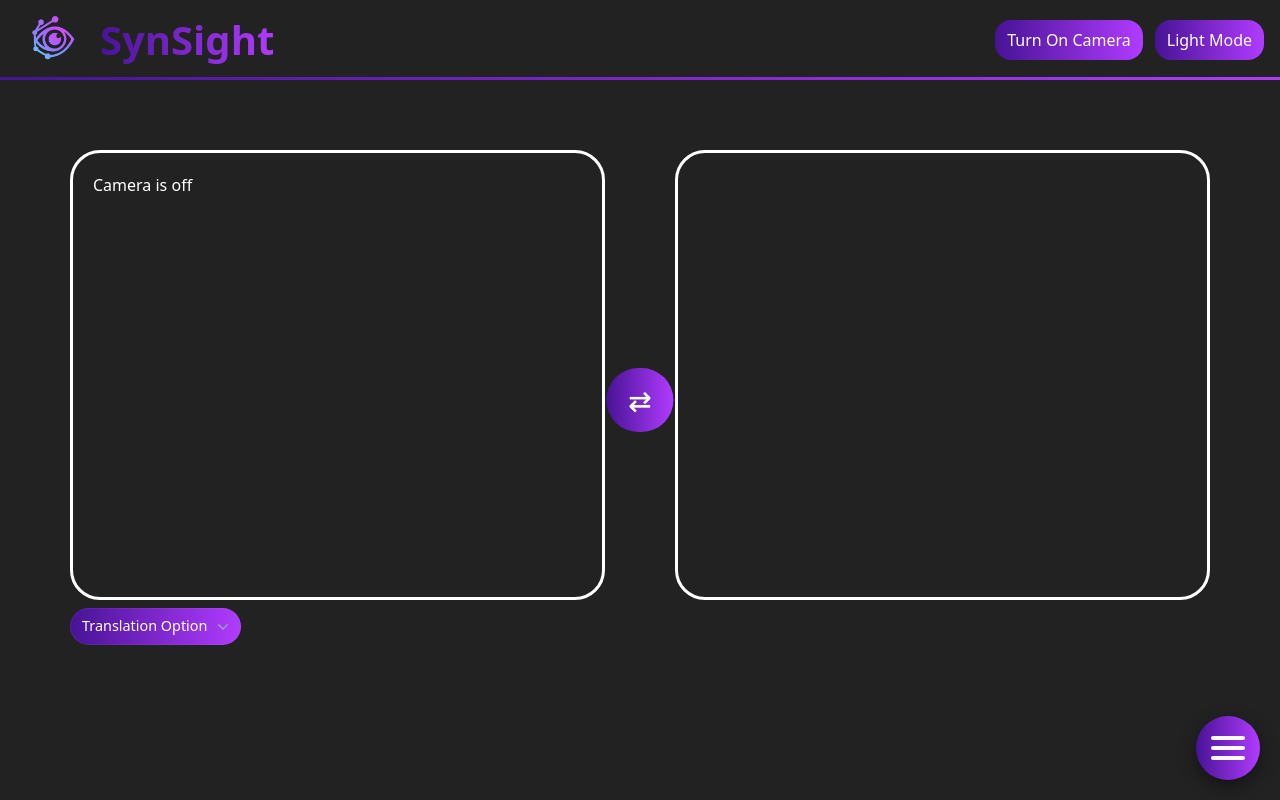
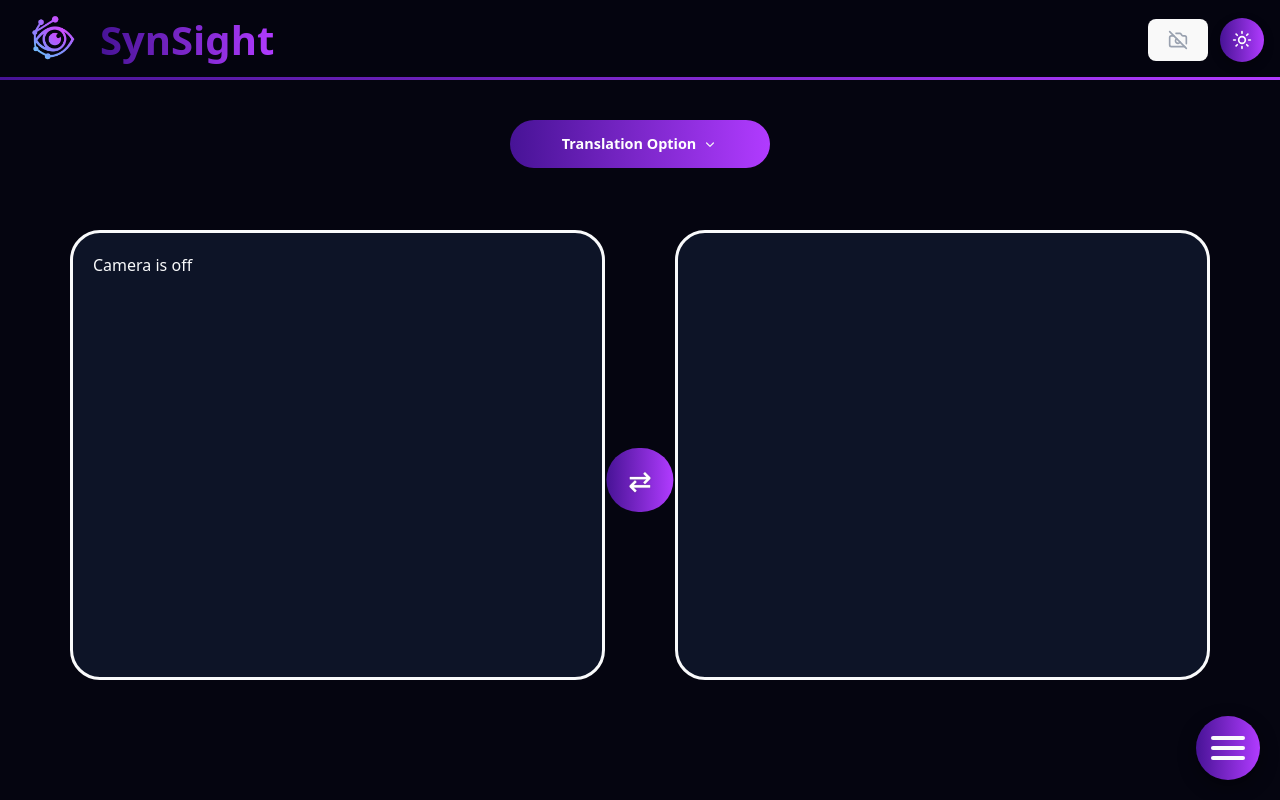
Before and after one commit to AlexTran01/ASL_English_translator_frontend, a React (Vite) app: page / in a window 1280 px wide. Both pictures are taken after a click on the button "Enter SynSight". Built offline with nearby package versions, Linux system fonts and the light colour scheme.

Commit message:
kill me pls

```diff
--- a/package.json
+++ b/package.json
@@ -15,6 +15,7 @@
     "@mediapipe/camera_utils": "^0.3.1675466862",
     "@mediapipe/hands": "^0.4.1675469240",
     "bootstrap": "^5.3.8",
+    "lucide-react": "^0.553.0",
     "react": "^19.1.1",
     "react-bootstrap": "^2.10.10",
     "react-dom": "^19.1.1",
--- a/src/App.tsx
+++ b/src/App.tsx
@@ -7,6 +7,8 @@ import RightComponent from './components/RightComponet.jsx';
 import Demo from './components/Demo.jsx'
 import Switcher4 from './components/Switcher4.jsx'
 import OptionDropdown from './components/OptionDropdown.jsx'
+import { Camera, CameraOff, Sun, Moon, MegaphoneOff, Megaphone } from "lucide-react";
+
 
 // 👇 add this import for your logo
 import synsightLogo from './assets/ChatGPT Image Nov 9, 2025, 02_49_32 AM.png'
@@ -71,24 +73,67 @@ function App({ onGoHome }: AppProps) {
           </div>
         </div>
 
+        <div className="flex items-center gap-3">
+          {camera_state && (
+            <button
+              onClick={toggleTranslate}
+              className={`p-3 rounded-full transition-all ${translate
+                ? 'camera-on-gradient text-white'
+                : !lightMode
+                  ? 'bg-gray-700 text-gray-400'
+                  : 'bg-gray-300 text-gray-600'
+                }`}
+              aria-label={translate ? "Stop translating" : "Start translating"}
+            >
+              {translate ? (
+                <Megaphone className="w-5 h-5" />
+              ) : (
+                <MegaphoneOff className="w-5 h-5" />
+              )}
+            </button>
+          )}
 
-        <div className="flex gap-3">
-
-           {camera_state && (<button className='start-translate-btn' onClick={toggleTranslate}>
-          {translate ? "stop translating" : "start translating"}
-        </button>
-        )}
-
-          <button className='turn-on-camera-btn' onClick={toggleCamera}>
-            Turn {camera_state ? "Off" : "On"} Camera
+          {/* Camera widget */}
+          <button
+            onClick={toggleCamera}
+            className={`p-3 rounded-full transition-all ${camera_state
+              ? 'camera-on-gradient text-white'
+              : !lightMode
+                ? 'bg-gray-700 text-gray-400'
+                : 'bg-gray-300 text-gray-600'
+              }`}
+          >
+            {camera_state ? (
+              <Camera className="w-5 h-5" />
+            ) : (
+              <CameraOff className="w-5 h-5" />
+            )}
           </button>
 
-          {/* Light mode toggle button */}
-          <button className='turn-on-camera-btn' onClick={handleToggleLightMode}>
-            {lightMode ? "Dark Mode" : "Light Mode"}
+
+          {/* Dark/light mode widget */}
+          <button
+            onClick={handleToggleLightMode}
+            className="theme-toggle-btn"
+            aria-label={lightMode ? "Switch to dark mode" : "Switch to light mode"}
+          >
+            {lightMode ? (
+              <Moon className="w-5 h-5 text-white" />
+            ) : (
+              <Sun className="w-5 h-5 text-white" />
+            )}
           </button>
+
+        </div>
+
+      </div>
+
+      <div className="mt-4 flex justify-center relative h-16">
+        <div className="absolute top-6">
+          <OptionDropdown selected={selected} setSelected={setSelected} />
         </div>
       </div>
+
 
       <div className="main-container">
 
@@ -106,9 +151,7 @@ function App({ onGoHome }: AppProps) {
           </div>
         </div>
 
-        <OptionDropdown selected={selected} setSelected={setSelected} />
-
-        {showDemo && <Demo output={output}/>}
+        {showDemo && <Demo output={output} />}
 
         {/* Floating burger with Home + demo switch inside */}
         <div className={`fab-wrapper ${navOpen ? 'open' : ''}`}>
--- a/src/components/OptionDropdown.jsx
+++ b/src/components/OptionDropdown.jsx
@@ -1,35 +1,40 @@
 import { Menu, MenuButton, MenuItem, MenuItems } from '@headlessui/react'
 import { ChevronDownIcon } from '@heroicons/react/20/solid'
 
-export default function Example({ selected, setSelected }) {
-
+export default function OptionDropdown({ selected, setSelected }) {
   return (
-    <Menu as="div" className="relative inline-block mt-2 justify-end">
+    <Menu as="div" className="relative inline-block">
       <MenuButton
-        className="translation-option-btn inline-flex w-full justify-center gap-x-1.5 rounded-md px-3 py-2 text-sm font-semibold inset-ring-1 inset-ring-white/5 bg-white/10 text-white hover:bg-white/20"
+        className="translation-option-btn inline-flex items-center gap-x-1.5"
       >
         {selected}
-        <ChevronDownIcon aria-hidden="true" className="-mr-1 size-5 text-gray-400" />
+        <ChevronDownIcon
+          aria-hidden="true"
+          className="size-4 text-gray-100"
+        />
       </MenuButton>
 
       <MenuItems
         transition
-        className="absolute left-0 z-10 mt-2 w-56 origin-top-left rounded-md bg-gray-800 outline-1 -outline-offset-1 outline-white/10 transition data-closed:scale-95 data-closed:transform data-closed:opacity-0 data-enter:duration-100 data-enter:ease-out data-leave:duration-75 data-leave:ease-in"
+        className="absolute left-0 z-10 mt-2 w-64 origin-top-left rounded-md bg-gray-800 outline-1 -outline-offset-1 outline-white/10 transition data-closed:scale-95 data-closed:transform data-closed:opacity-0 data-enter:duration-100 data-enter:ease-out data-leave:duration-75 data-leave:ease-in"
       >
-
         <div className="py-1">
           <MenuItem>
             <div
               className="cursor-pointer block px-4 py-2 text-sm text-gray-300 data-focus:bg-white/5 data-focus:text-white data-focus:outline-hidden"
-              onClick={()=> setSelected("Letter Level")}
+              onClick={() =>
+                setSelected("Letter Level-Trained AI model")
+              }
             >
-              Letter Level
+              Letter Level-Trained AI model
             </div>
           </MenuItem>
           <MenuItem>
             <div
               className="cursor-pointer block px-4 py-2 text-sm text-gray-300 data-focus:bg-white/5 data-focus:text-white data-focus:outline-hidden"
-              onClick={() => setSelected("Word Level-Trained AI model")}
+              onClick={() =>
+                setSelected("Word Level-Trained AI model")
+              }
             >
               Word Level-Trained AI model
             </div>
@@ -37,7 +42,9 @@ export default function Example({ selected, setSelected }) {
           <MenuItem>
             <div
               className="cursor-pointer block px-4 py-2 text-sm text-gray-300 data-focus:bg-white/5 data-focus:text-white data-focus:outline-hidden"
-              onClick={() => setSelected("World Level-Google Gemini")}
+              onClick={() =>
+                setSelected("World Level-Google Gemini")
+              }
             >
               World Level-Google Gemini
             </div>
--- a/src/styling/App.css
+++ b/src/styling/App.css
@@ -16,11 +16,12 @@ body.light-mode .project-name {
 /* === THEME VARIABLES === */
 :root {
   /* default = dark mode */
-  --page-bg: #222222;
-  --navbar-bg: #222222;
-  --main-bg: #222222;
-  --panel-bg: #222222;
-  --text-main: #ffffff;
+  /* default = DARK MODE */
+  --page-bg: #050510;                 /* almost black */
+  --navbar-bg: rgba(5, 5, 15, 0.95);  /* dark bar */
+  --main-bg: transparent;             /* let the gradient show through */
+  --panel-bg: rgba(15, 23, 42, 0.9);  /* dark card panels */
+  --text-main: #f9fafb;
 
   /* Default accent gradient (purple) */
   --accent-gradient: linear-gradient(
@@ -48,8 +49,6 @@ body.light-mode {
     #3F5EFB 100%
   );
 }
-
-
 
 html,
 body {
@@ -161,7 +160,7 @@ body {
 /* Circular switch button, same size as menu but smaller arrow */
 .switch-btn {
   position: absolute;
-  top: 50%;
+  top: 60%;
   left: 50%;
   transform: translate(-50%, -50%);
 
@@ -184,6 +183,40 @@ body {
   text-shadow:
     0 0 1px rgba(255, 255, 255, 0.8),
     0 0 2px rgba(0, 0, 0, 0.4);
+}
+
+/* Default (dark) style for Translation Option — same size as camera buttons */
+/* Translation Option button – bigger pill */
+.translation-option-btn {
+  background: var(--accent-gradient);  /* same gradient as other buttons */
+  color: #ffffff;
+  border: none;
+
+  /* 🔹 size – make it clearly bigger */
+  padding: 12px 28px;
+  border-radius: 9999px;   /* full pill */
+  min-width: 260px;        /* how wide it looks */
+  height: 48px;            /* taller button */
+
+  cursor: pointer;
+  display: inline-flex;
+  align-items: center;
+  justify-content: center;
+  gap: 8px;
+
+  font-size: 1rem;
+  font-weight: 600;
+}
+
+
+/* Light mode: make it beige (if you still want that behavior) */
+body.light-mode .translation-option-btn {
+  background: linear-gradient(
+    90deg,
+    #FC466B 0%,
+    #3F5EFB 100%
+  );
+  color: #ffffff;
 }
 
 .show-demo-button {
@@ -502,3 +535,32 @@ body {
   align-items: center;
   gap: 6px;
 }
+
+/* Dark/Light mode widget – same linear gradient as Translation Option */
+.theme-toggle-btn {
+  padding: 0.75rem;
+  border-radius: 9999px;
+  border: none;
+  cursor: pointer;
+
+  display: inline-flex;
+  align-items: center;
+  justify-content: center;
+
+  background: var(--accent-gradient); /* same gradient as translation-option-btn */
+  box-shadow: 0 4px 10px rgba(0, 0, 0, 0.35);
+  transition:
+    transform 0.15s ease,
+    box-shadow 0.2s ease,
+    background 0.2s ease;
+}
+
+.theme-toggle-btn:active {
+  transform: scale(0.96);
+  box-shadow: 0 2px 6px rgba(0, 0, 0, 0.35);
+}
+
+/* Camera ON background – same as dark/light widget */
+.camera-on-gradient {
+  background: var(--accent-gradient);
+}
```
Also changed, not shown: 1 other file (tests, documents, lock files or other folders).
